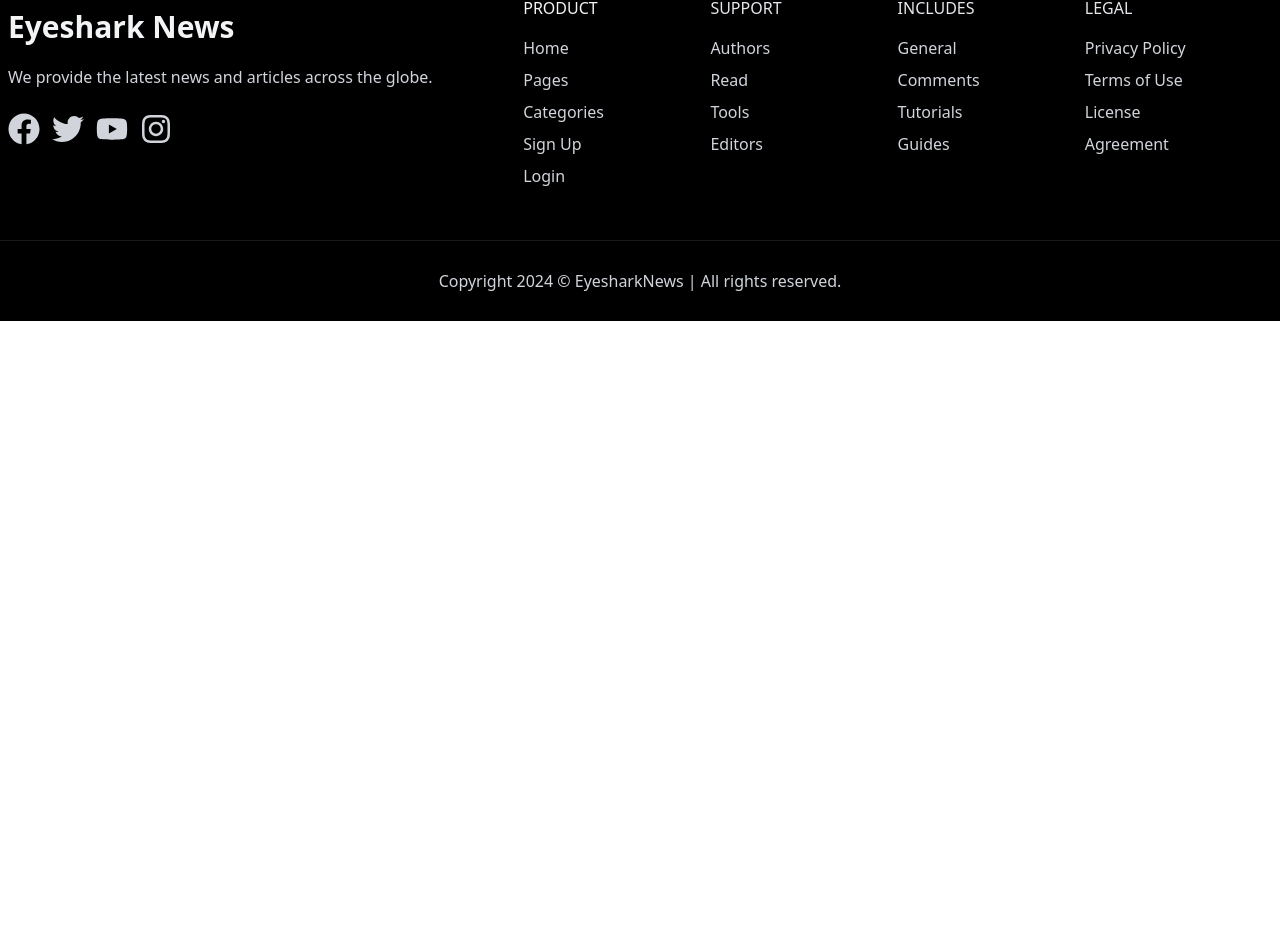
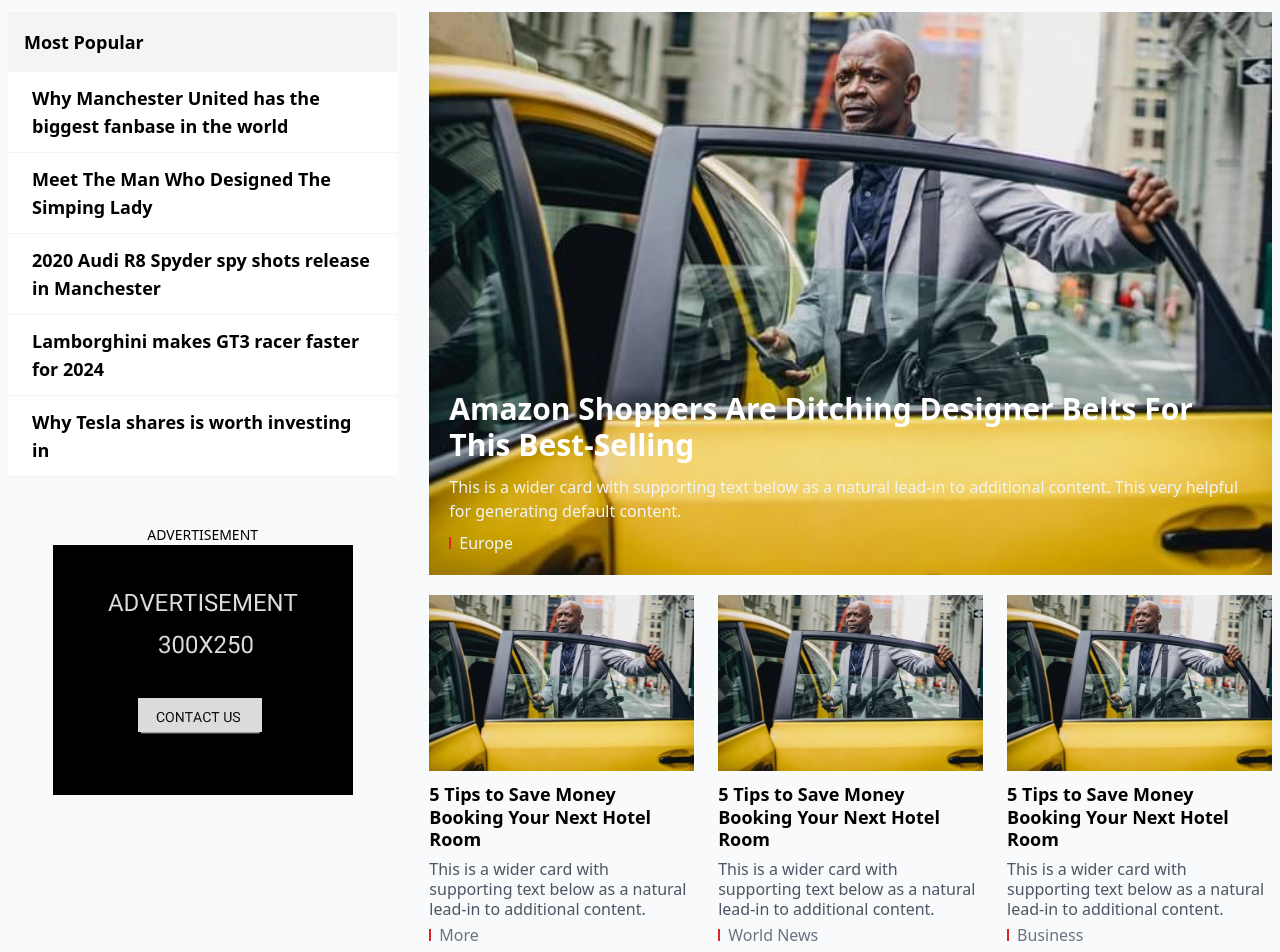
Before and after one commit to Kincaid-kroos/eyesharknews, a React (Vite) app in the folder eyesharknews/: page / in a window 1280 px wide. Shown: the part 1383-2335 px from the top of the page. Before the commit the page ends 1704 px from the top, so only its background shows below. Built offline with nearby package versions, Linux system fonts and the light colour scheme.

Commit message:
latest part of the home sec done

```diff
--- a/eyesharknews/src/Pages/Home.jsx
+++ b/eyesharknews/src/Pages/Home.jsx
@@ -1,11 +1,13 @@
 import Hero from './Homepages/hero.jsx';
 import Business from './Homepages/business.jsx';
+import Latest from './Homepages/latest.jsx';
 
 const Home = () => {
   return (
     <div>
         <Hero />
         <Business />
+        <Latest />
     </div>
   )
 }
--- /dev/null
+++ b/eyesharknews/src/Pages/Homepages/latest.jsx
@@ -0,0 +1,146 @@
+import img5 from  '../../assets/img5.jpg';
+import advert from  '../../assets/adpic.jpg';
+
+
+const latest = () => {
+
+  const bigItem = {
+    imageSrc: img5,
+    title: "Amazon Shoppers Are Ditching Designer Belts for This Best-Selling",
+    description: "This is a wider card with supporting text below as a natural lead-in to additional content. This very helpful for generating default content.",
+    category: "Europe"
+  };
+
+  const smallItems = [
+    {
+      imageSrc: img5,
+      title: "5 Tips to Save Money Booking Your Next Hotel Room",
+      description: "This is a wider card with supporting text below as a natural lead-in to additional content.",
+      category: "More"
+    },
+    {
+        imageSrc: img5,
+        title: "5 Tips to Save Money Booking Your Next Hotel Room",
+        description: "This is a wider card with supporting text below as a natural lead-in to additional content.",
+        category: "World News"
+      },
+      {
+        imageSrc: img5,
+        title: "5 Tips to Save Money Booking Your Next Hotel Room",
+        description: "This is a wider card with supporting text below as a natural lead-in to additional content.",
+        category: "Business"
+      },
+      {
+        imageSrc: img5,
+        title: "5 Tips to Save Money Booking Your Next Hotel Room",
+        description: "This is a wider card with supporting text below as a natural lead-in to additional content.",
+        category: "Sports"
+      },
+      {
+        imageSrc: img5,
+        title: "5 Tips to Save Money Booking Your Next Hotel Room",
+        description: "This is a wider card with supporting text below as a natural lead-in to additional content.",
+        category: "Tech News"
+      },
+      {
+        imageSrc: img5,
+        title: "5 Tips to Save Money Booking Your Next Hotel Room",
+        description: "This is a wider card with supporting text below as a natural lead-in to additional content.",
+        category: "Politics"
+      },
+
+  ];
+
+  const popularItems = [
+    { title: "Why Manchester United has the biggest fanbase in the world" },
+    { title: "Meet The Man Who Designed The Simping Lady" },
+    { title: "2020 Audi R8 Spyder spy shots release in Manchester" },
+    { title: "Lamborghini makes  GT3 racer faster for 2024" },
+    { title: "Why Tesla shares is worth investing in" }
+  ];
+
+  return (
+    <div className="bg-gray-50 py-6">
+      <div className="xl:container mx-auto px-3 sm:px-4 xl:px-2">
+        <div className="flex flex-row flex-wrap">
+          <div className="flex-shrink max-w-full w-full lg:w-2/3 overflow-hidden">
+            <div className="w-full py-3">
+              <h2 className="text-gray-800 text-2xl font-bold">
+                <span className="inline-block h-5 border-l-3 border-red-600 mr-2"></span>
+                Latest news
+              </h2>
+            </div>
+            <div className="flex flex-row flex-wrap -mx-3">
+              <div className="flex-shrink max-w-full w-full px-3 pb-5">
+                <div className="relative hover-img max-h-98 overflow-hidden">
+                  <a href="#">
+                    <img className="max-w-full w-full mx-auto h-auto" src={bigItem.imageSrc} alt="Image description" />
+                  </a>
+                  <div className="absolute px-5 pt-8 pb-5 bottom-0 w-full bg-gradient-cover">
+                    <a href="#">
+                      <h2 className="text-3xl font-bold capitalize text-white mb-3">{bigItem.title}</h2>
+                    </a>
+                    <p className="text-gray-100 hidden sm:inline-block">{bigItem.description}</p>
+                    <div className="pt-2">
+                      <div className="text-gray-100">
+                        <div className="inline-block h-3 border-l-2 border-red-600 mr-2"></div>
+                        {bigItem.category}
+                      </div>
+                    </div>
+                  </div>
+                </div>
+              </div>
+              {/* Render Small Items */}
+              {smallItems.map((item, index) => (
+                <div key={index} className="flex-shrink max-w-full w-full sm:w-1/3 px-3 pb-3 pt-3 sm:pt-0 border-b-2 sm:border-b-0 border-dotted border-gray-100">
+                  <div className="flex flex-row sm:block hover-img">
+                    <a href="#">
+                      <img className="max-w-full w-full mx-auto" src={item.imageSrc} alt="alt title" />
+                    </a>
+                    <div className="py-0 sm:py-3 pl-3 sm:pl-0">
+                      <h3 className="text-lg font-bold leading-tight mb-2">
+                        <a href="#">{item.title}</a>
+                      </h3>
+                      <p className="hidden md:block text-gray-600 leading-tight mb-1">{item.description}</p>
+                      <a className="text-gray-500" href="#">
+                        <span className="inline-block h-3 border-l-2 border-red-600 mr-2"></span>
+                        {item.category}
+                      </a>
+                    </div>
+                  </div>
+                </div>
+              ))}
+            </div>
+          </div>
+          <div className="flex-shrink max-w-full w-full lg:w-1/3 lg:pr-8 lg:pt-14 lg:pb-8 order-first">
+            <div className="w-full bg-white">
+              <div className="mb-6">
+                <div className="p-4 bg-gray-100">
+                  <h2 className="text-lg font-bold">Most Popular</h2>
+                </div>
+                <ul className="post-number">
+                  {/* Render Sidebar Items */}
+                  {popularItems.map((item, index) => (
+                    <li key={index} className="border-b border-gray-100 hover:bg-gray-50">
+                      <a className="text-lg font-bold px-6 py-3 flex flex-row items-center" href="#">{item.title}</a>
+                    </li>
+                  ))}
+                </ul>
+              </div>
+            </div>
+            <div className="text-sm py-6 sticky">
+              <div className="w-full text-center">
+                <a className="uppercase" href="#">Advertisement</a>
+                <a href="#">
+                  <img className="mx-auto" src={advert} alt="advertisement area" />
+                </a>
+              </div>
+            </div>
+          </div>
+        </div>
+      </div>
+    </div>
+  );
+};
+
+export default latest;
```
